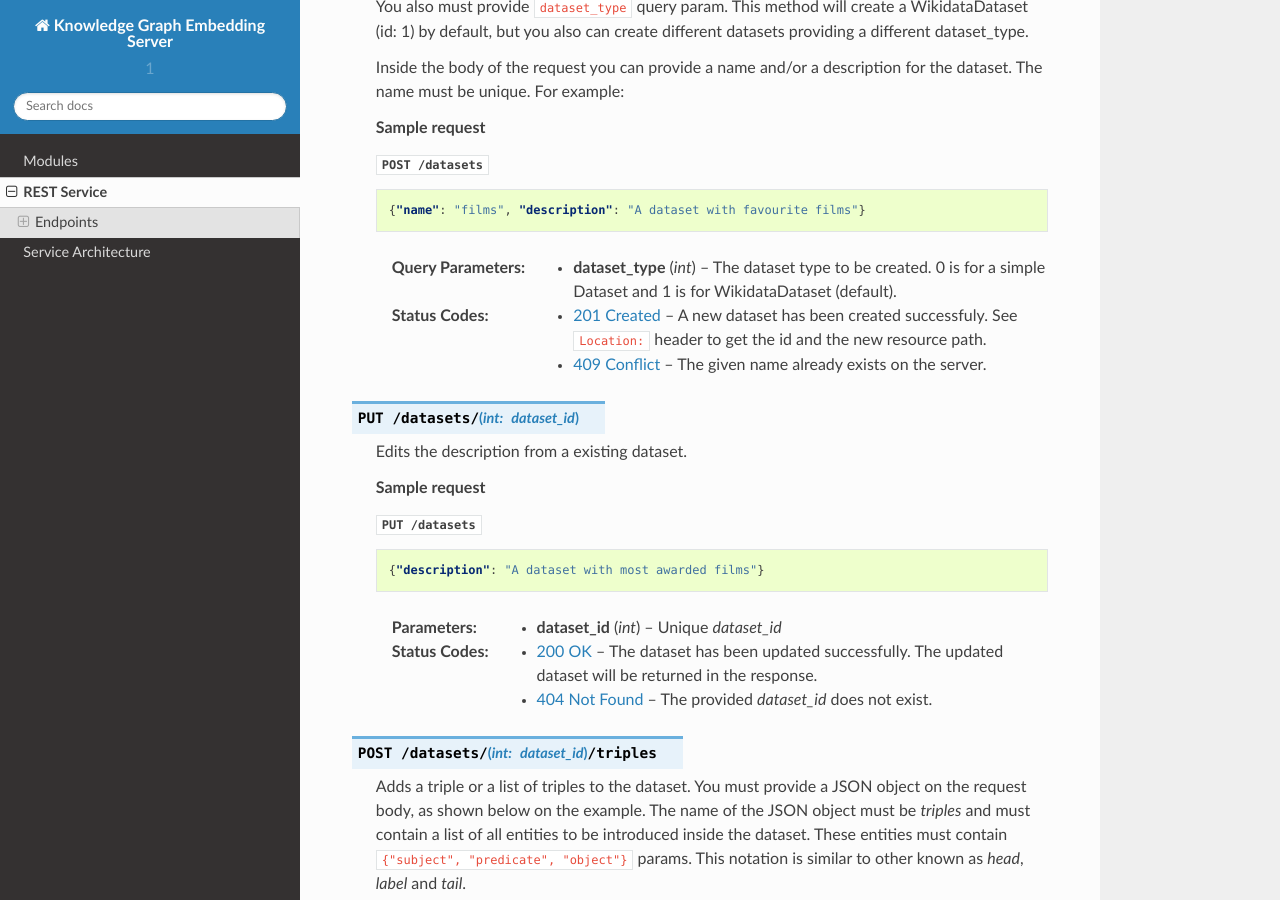
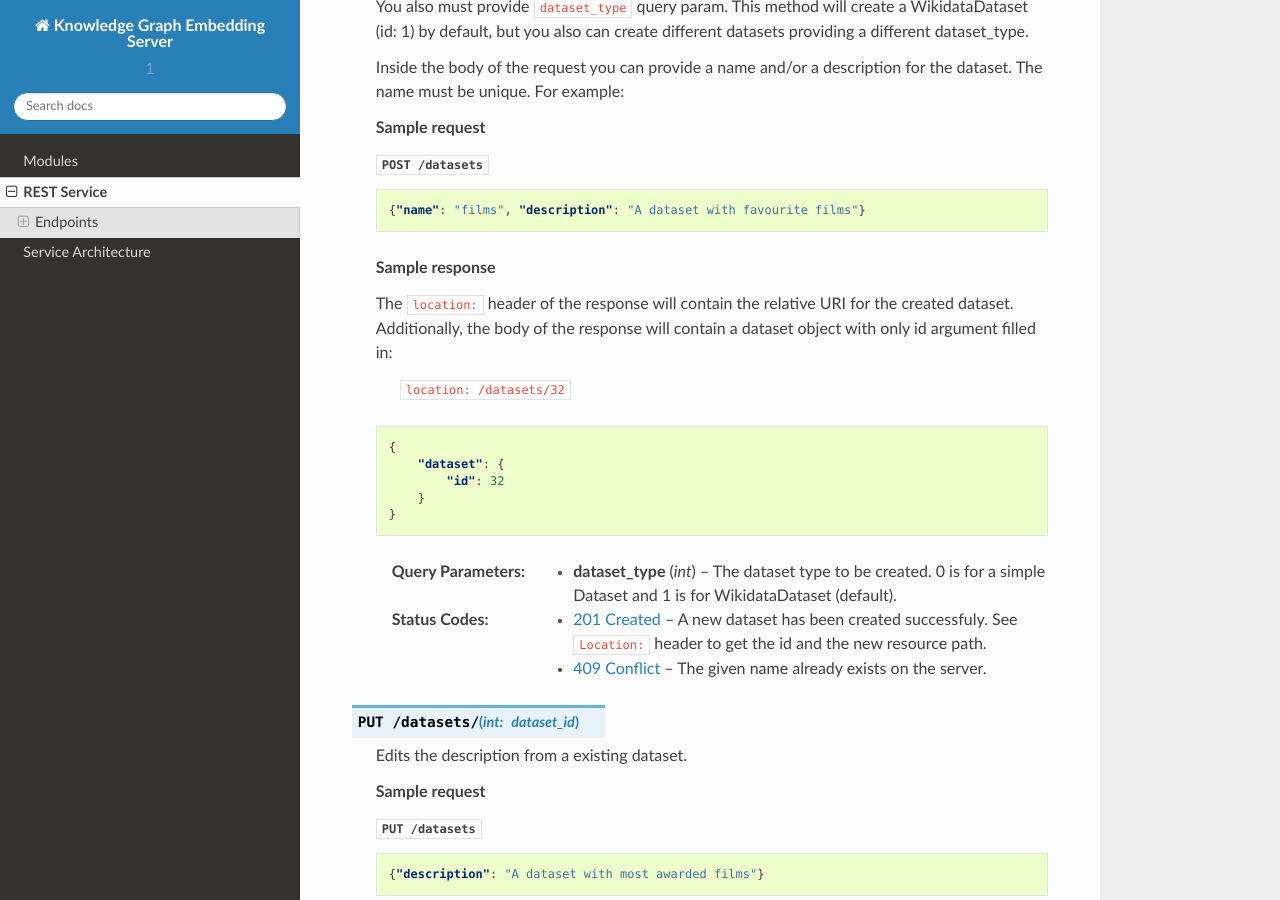
Before and after one commit to vfrico/kge-server, a Sphinx documentation site: the page built from doc/source/modules/restservice.rst, in a window 1280 px wide and 900 px high, scrolled down 2019 px. Built offline with Sphinx 7.4.7 and the Read the Docs theme 2.0.0, drawn with Linux system fonts in a browser that asks for light colours.

Commit message:
Changed POST /datasets endpoint

```diff
--- a/doc/source/modules/restservice.rst
+++ b/doc/source/modules/restservice.rst
@@ -137,6 +137,22 @@ a negative integer.
     .. sourcecode:: json
 
         {"name": "films", "description": "A dataset with favourite films"}
+
+    **Sample response**
+
+    The ``location:`` header of the response will contain the relative URI for the
+    created dataset. Additionally, the body of the response will contain a
+    dataset object with only id argument filled in:
+
+        ``location: /datasets/32``
+
+    .. sourcecode:: json
+
+        {
+            "dataset": {
+                "id": 32
+            }
+        }
 
     :query int dataset_type: The dataset type to be created. 0 is for a simple
                              Dataset and 1 is for WikidataDataset (default).
```
Also changed, not shown: 1 other file.
